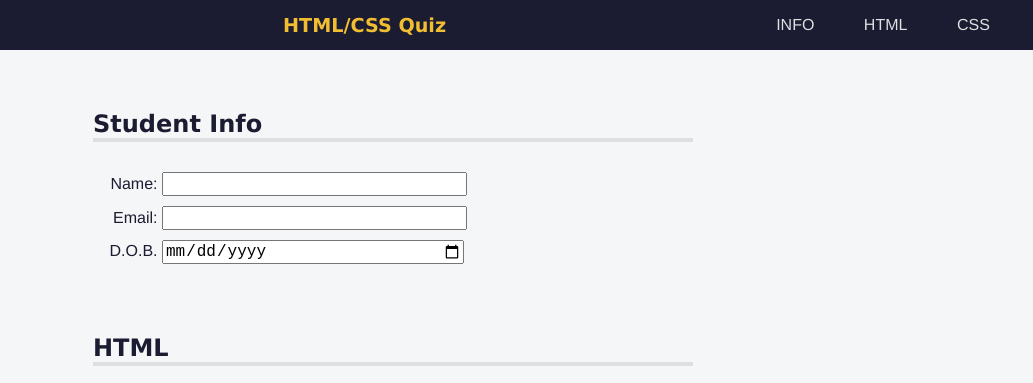
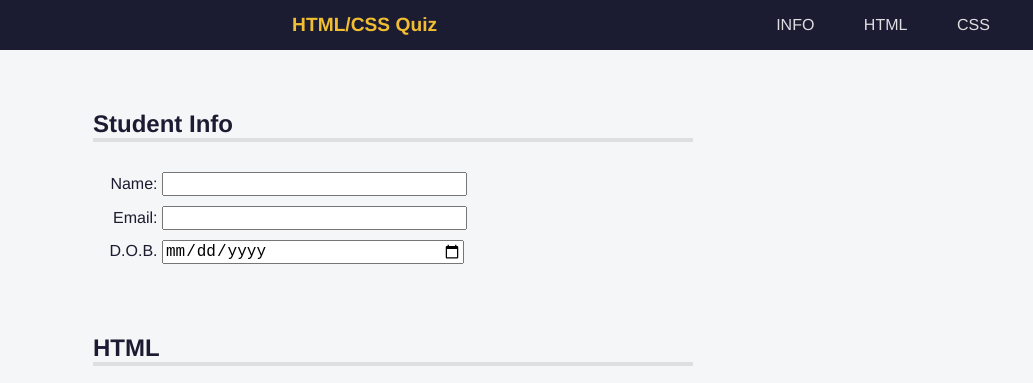
Before and after one commit to Yinkusadel/09-fcc-quiz, a website: page index.html in a window 1280 px wide. Shown: the top 383 px of the page, 247-1280 px from the left. Drawn offline with Linux system fonts and the light colour scheme.

Commit message:
add complete solution to quiz project

```diff
--- a/styles.css
+++ b/styles.css
@@ -81,7 +81,7 @@ section {
 
 h1,
 h2 {
-  font-family: Verdana, Tahoma;
+  font-family: Helvetica, Arial, Verdana, Tahoma, sans-serif;
 }
 
 h2 {
```
